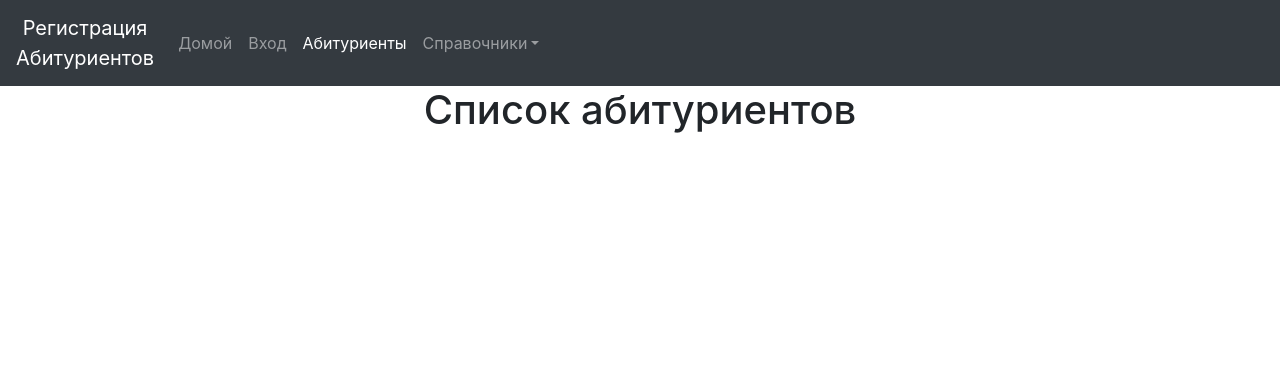
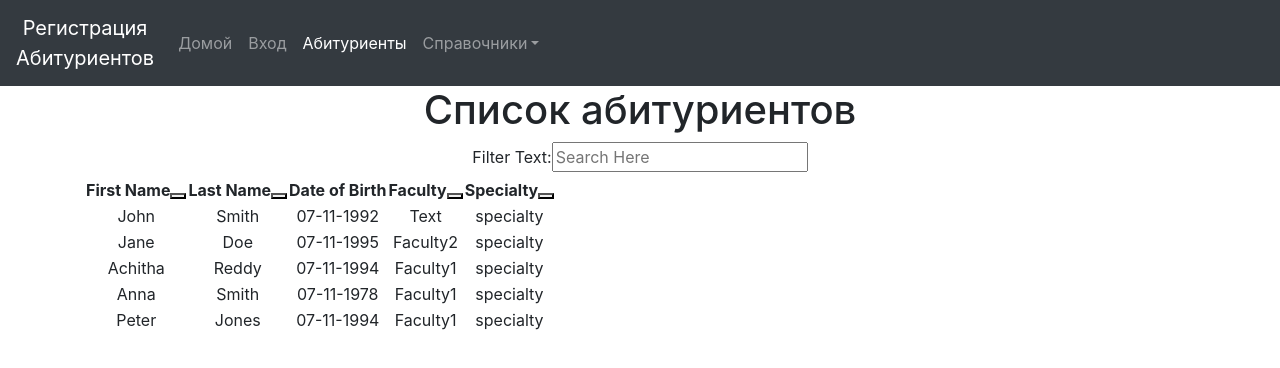
Before and after one commit to vladkovv/abiturient-ui, a React (Create React App) app: page / in a window 1280 px wide. Both pictures are taken after a click on the button "Абитуриенты". Shown: the top 368 px of the page. Built offline with nearby package versions, Linux system fonts and the light colour scheme.

Commit message:
added table

```diff
--- /dev/null
+++ b/src/assets/table-json.json
@@ -0,0 +1,161 @@
+{
+    "columnHeaders":[
+       {
+          "id":"firstName",
+          "label":"First Name",
+          "sortable":"true",
+          "filterable":"true"
+       },
+       {
+          "id":"lastName",
+          "label":"Last Name",
+          "sortable":"true",
+          "filterable":"true"
+       },
+       {
+          "id":"dateOfBirth",
+          "label":"Date of Birth",
+          "sortable":"false",
+          "filterable":"false"
+       },
+       {
+          "id":"faculty",
+          "label":"Faculty",
+          "sortable":"true",
+          "filterable":"true"
+       },
+       {
+          "id":"specialty",
+          "label":"Specialty",
+          "sortable":"true",
+          "filterable":"true"
+       }
+    ],
+    "rowData":[
+       {
+          "id":"user_id_1",
+          "data":[
+             {
+                "id":"firstName",
+                "value":"John"
+             },
+             {
+                "id":"lastName",
+                "value":"Smith"
+             },
+             {
+                "id":"dateOfBirth",
+                "value":"07-11-1992"
+             },
+             {
+                "id":"faculty",
+                "value":"Text"
+             },
+             {
+                "id":"specialty",
+                "value":"specialty"
+             }
+          ]
+       },
+       {
+          "id":"user_id_2",
+          "data":[
+             {
+                "id":"firstName",
+                "value":"Jane"
+             },
+             {
+                "id":"lastName",
+                "value":"Doe"
+             },
+             {
+                "id":"dateOfBirth",
+                "value":"07-11-1995"
+             },
+             {
+                "id":"faculty",
+                "value":"Faculty2"
+             },
+             {
+                "id":"specialty",
+                "value":"specialty"
+             }
+          ]
+       },
+       {
+          "id":"user_id_3",
+          "data":[
+             {
+                "id":"firstName",
+                "value":"Achitha"
+             },
+             {
+                "id":"lastName",
+                "value":"Reddy"
+             },
+             {
+                "id":"dateOfBirth",
+                "value":"07-11-1994"
+             },
+             {
+                "id":"faculty",
+                "value":"Faculty1"
+             },
+             {
+                "id":"specialty",
+                "value":"specialty"
+             }
+          ]
+       },
+       {
+          "id":"user_id_4",
+          "data":[
+             {
+                "id":"firstName",
+                "value":"Anna"
+             },
+             {
+                "id":"lastName",
+                "value":"Smith"
+             },
+             {
+                "id":"dateOfBirth",
+                "value":"07-11-1978"
+             },
+             {
+                "id":"faculty",
+                "value":"Faculty1"
+             },
+             {
+                "id":"specialty",
+                "value":"specialty"
+             }
+          ]
+       },
+       {
+          "id":"user_id_5",
+          "data":[
+             {
+                "id":"firstName",
+                "value":"Peter"
+             },
+             {
+                "id":"lastName",
+                "value":"Jones"
+             },
+             {
+                "id":"dateOfBirth",
+                "value":"07-11-1994"
+             },
+             {
+                "id":"faculty",
+                "value":"Faculty1"
+             },
+             {
+                "id":"specialty",
+                "value":"specialty"
+             }
+          ]
+       }
+    ]
+ }
--- a/src/component/AbitursList.js
+++ b/src/component/AbitursList.js
@@ -1,16 +1,24 @@
 import React from "react";
+import Table from "./Table";
+import * as data from "../assets/table-json.json";
 
 export default class AbiturList extends React.Component {
     constructor(props) {
         super(props);
         this.props = props;
     }
+    state = {
+        tableJSON : data.default
+    }
 
     render() {
         return (
-            <h1>
-                Список абитуриентов
-            </h1>
-        )
+            <div>
+                <h1>
+                    Список абитуриентов
+                </h1>
+                <Table data={ this.state.tableJSON }/>
+            </div>
+        );
     }
 }
--- /dev/null
+++ b/src/component/Table.js
@@ -0,0 +1,172 @@
+import React from 'react';
+//import './Table.css';
+//import * as sorticon from '../Assets/sort-icon.png';
+//import Row from "react-bootstrap/Row"
+//import Col from "react-bootstrap/Col"
+//import Table from "react-bootstrap/Table"
+
+
+
+
+export default class Table extends React.Component {
+state = {
+    tableData : this.props.data,
+    columnData : this.props.data.columnHeaders,
+    rowData : this.props.data.rowData,
+    searchedTerm : '',
+    asc : true,
+    id : ''
+}
+
+constructor(props){
+    super(props);
+    this.getHeader = this.getHeader.bind(this);
+    this.handleSearch = this.handleSearch.bind(this);
+}
+
+colClickHandler = (key,index) => {
+
+    if(this.state.id === key){
+        this.setState({
+            Asc : !this.state.Asc
+
+        })
+    }
+
+    this.setState({
+
+        id : key,
+        rowData : this.state.rowData.sort((a, b) => {
+            const asc= this.state.Asc;
+            if (a.data[index].value < b.data[index].value) {
+                return asc ? -1 : 1;
+            } else if (a.data[index].value > b.data[index].value) {
+                return asc ? 1 : -1;
+            } else {
+                return 0;
+            }
+        })
+
+    });
+}
+
+handleSearch = (e) => {
+
+    this.filterSearch(e.target.value);
+}
+
+filterSearch = (term) => {
+    this.setState({
+        rowData : this.state.tableData.rowData,
+        searchedTerm : ''
+    });
+    term = term.toString().trim().toLowerCase();
+
+    if( term.length > 2){
+        var filteredData = this.state.rowData.filter((rows) => {
+            let flag = false;
+            var tmp_columnData =this.state.columnData;
+            rows.data.forEach(function (row) {
+                tmp_columnData.map((colheaderData) => {
+                    if(colheaderData.id === row.id && colheaderData.filterable === "true")
+                        if(row.value.toString().trim().toLowerCase().match(term)){
+                            flag = true;
+                        }
+                    return true;
+                })
+            });
+            if(flag===true){
+                return true;
+            }  else{
+                return false;
+            }
+        })
+        if(filteredData.length === 0 ) {
+            filteredData = this.state.rowData;
+        }
+        this.setState({
+            rowData : filteredData,
+            searchedTerm : term
+        })
+    }
+
+
+}
+
+getHeader = function(){
+    return this.state.columnData.map((colheaderData,index) => {
+        return (
+            <th key={colheaderData.id} id={colheaderData.id} label={colheaderData.label}
+                data-sortable={colheaderData.sortable}
+                data-filterable={colheaderData.filterable}>
+                {   colheaderData.label }
+                {   colheaderData.sortable === "true" &&
+                    <button onClick = { () => { this.colClickHandler(colheaderData.id,index); } }>
+
+                    </button>
+                }
+            </th>
+        )
+    })
+
+
+}
+
+getRowsData = function(){
+    return this.state.rowData.map(rowData => {
+        return (
+            <tr key={rowData.id} id={rowData.id}>
+                {rowData.data.map((rowDataConf) => {
+                    return(
+                        <td key={rowDataConf.id} label={rowDataConf.id}>
+                            { this.state.searchedTerm.length > 2 &&
+                                <Highlighted text={rowDataConf.value} highlight={this.state.searchedTerm} />
+                            }
+                            { this.state.searchedTerm.length < 2 &&
+                                <Highlighted text={rowDataConf.value} highlight={this.state.searchedTerm} />
+                            }
+                        </td>
+                    )
+                })}
+            </tr>
+        )
+    })
+
+
+}
+render() {
+        return (
+            <div className="container">
+                <label>Filter Text:</label>
+                <input type="text" id="searchBox" onChange={this.handleSearch} placeholder= "Search Here" />
+                <table>
+                    <thead>
+                        <tr>{this.getHeader()}</tr>
+                    </thead>
+                    <tbody>
+                        {this.getRowsData()}
+                    </tbody>
+                </table>
+            </div>
+        )
+    }
+}
+
+const Highlighted = ({text = '', highlight = ''}) => {
+
+    let query = highlight;
+    let regex = new RegExp("(" + query + ")", "gi");
+    let name = text;
+    let parts = name.split(regex);
+    let result = text;
+    if (parts) {
+
+        if (parts.length === 3) {
+            result = <span>{parts[0]}<strong id="highLighter">{parts[1]}</strong>{parts[2]}</span>
+        }
+    }
+
+    return <span id="rowValue">{result}</span>;
+}
+
+//export default Table;
```
